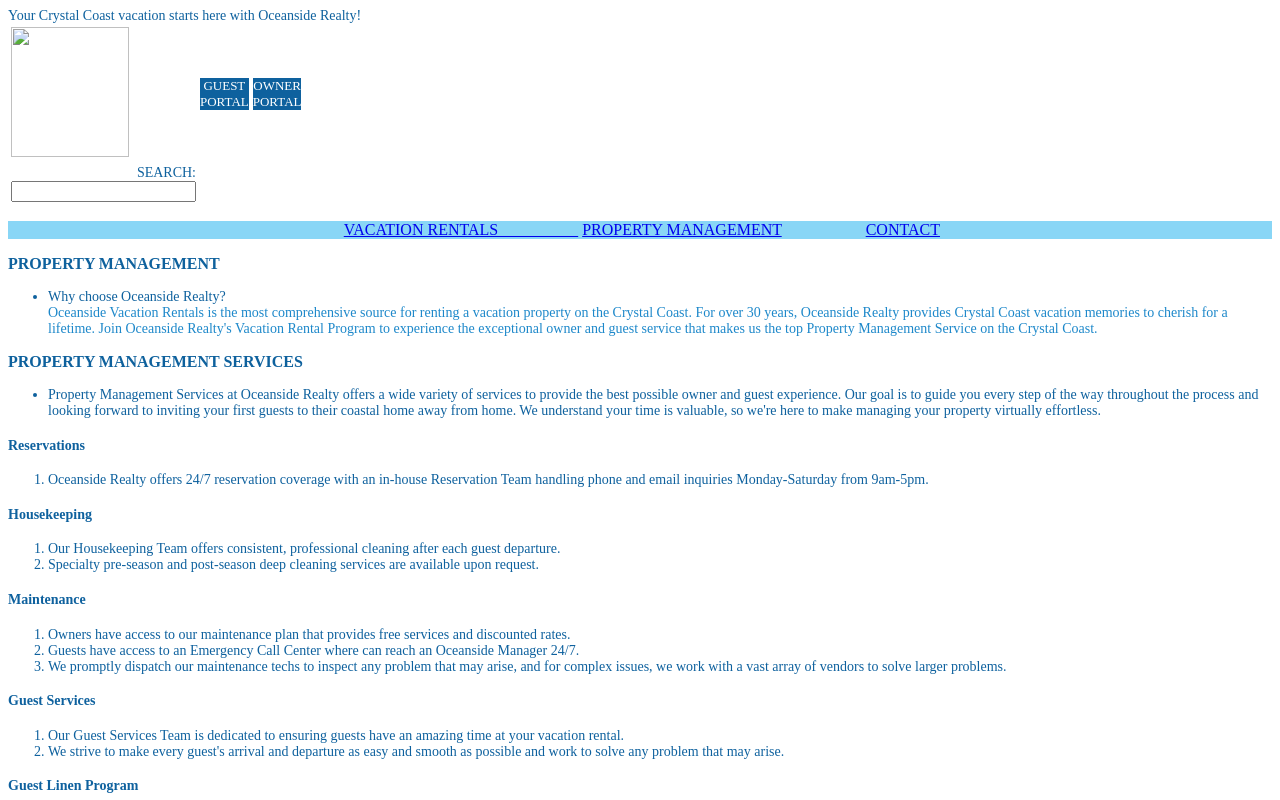
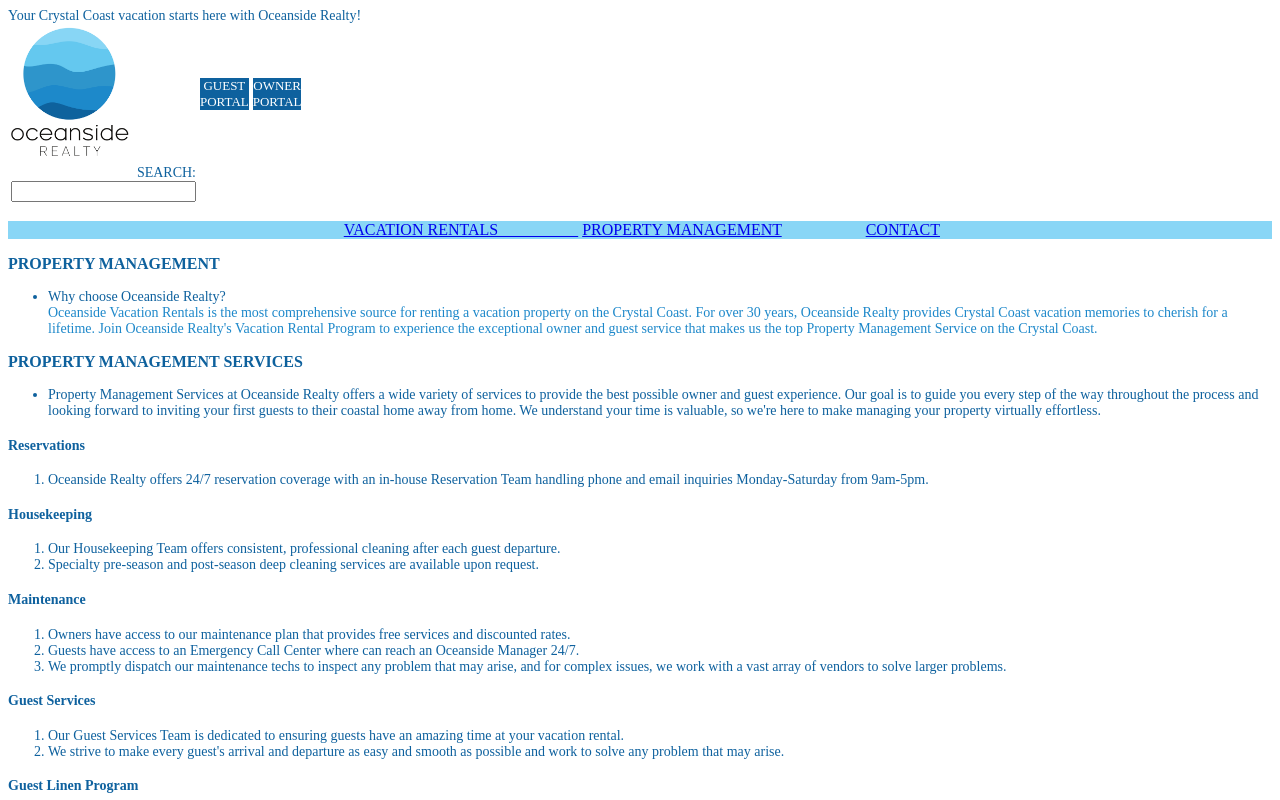
Before and after one commit to mccobb1/mccobb1, a plain HTML site: page property_management.html in a window 1280 px wide. Shown: the top 800 px of the page. Drawn offline with Linux system fonts and the light colour scheme.

Commit message:
Update property_management.html

```diff
--- a/property_management.html
+++ b/property_management.html
@@ -28,7 +28,7 @@ body,td,th {
   <table id="table1">
     <tbody>
       <tr>
-        <td id="cell1"><img src="assets/Oceanside_Realty_Logo_Large.png" width="118" height="130" alt=""></td>
+        <td id="cell1"><img src="Oceanside_Realty_Logo_Large.png" width="118" height="130" alt=""></td>
         <td id="cell2"><div class="sub_menu" id="avia2-menu2" style="text-align: center; font-size: small; font-style: normal; font-weight: normal; background-color: #0E619E; color: #FFFFFF; font-family: 'Raleway Light';">GUEST PORTAL</div></td>
         <td id="cell3" style="text-align: center; font-size: small;"><div class="sub_menu" id="avia2-menu3" style="text-align: center; font-size: small; background-color: #0E619E; color: #FFFFFF;">OWNER PORTAL</div></td>
       </tr>
```
